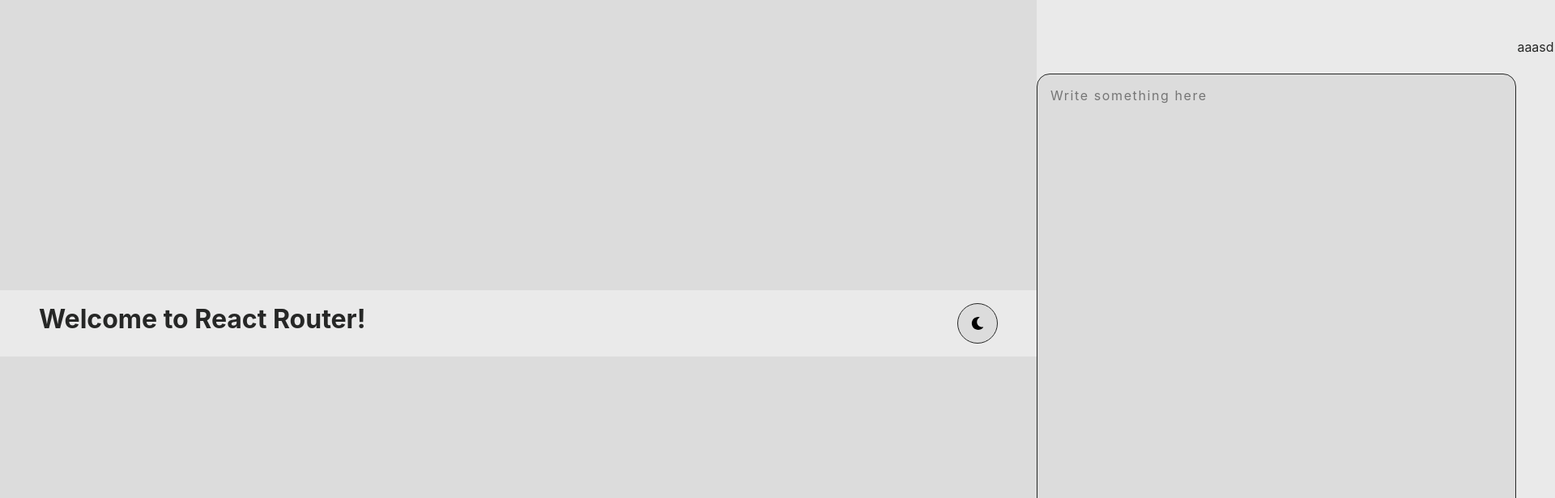
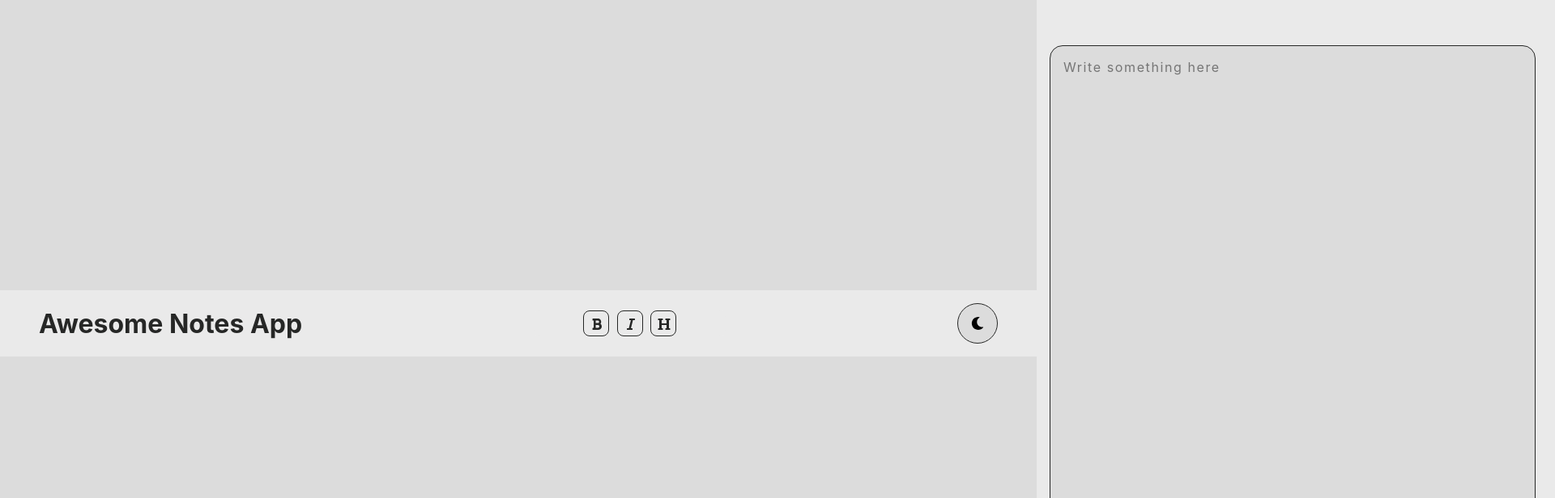
Before and after one commit to MichalKwarta/Markdown_editor, a React (Create React App) app: page / in a window 1280 px wide. Shown: the top 616 px of the page at 81% size, 1920 px wide, since content can reach past the window. Built offline with nearby package versions, Linux system fonts and the light colour scheme.

Commit message:
add buttons for bold italic and heading

```diff
--- a/src/App.tsx
+++ b/src/App.tsx
@@ -9,6 +9,7 @@ import Toggle from "./styled/Toggle";
 import MoonIcon from "./resources/moon.svg";
 import sunIcon from "./resources/sun.svg";
 import WorkArea from "./components/WorkArea";
+import Toolbar from "./components/Toolbar";
 
 function App() {
   const [t, setTheme] = React.useState<"light" | "dark">("light");
@@ -36,7 +37,7 @@ function App() {
           width="100vw"
           direction="row"
           justify="space-between"
-          align="start"
+          align="center"
           extra="padding:1rem 3rem;"
           as={motion.div}
           isbg={ 1}
@@ -46,7 +47,8 @@ function App() {
           transition={{ duration: 1, ease: "easeOut" }}
 
         >
-          <h1>Welcome to React Router!</h1>
+          <h1>Awesome Notes App</h1>
+            <Toolbar/>
           <Toggle
             as={motion.div}
             onClick={() => { toggleTheme(); console.log(window.getSelection()!.toString()) }}
--- /dev/null
+++ b/src/components/Toolbar.tsx
@@ -0,0 +1,65 @@
+import React from "react";
+import { FaBold, FaItalic, FaHeading } from "react-icons/fa";
+import styled from "styled-components";
+import FlexStyled from "../styled/Flex";
+import { motion } from "framer-motion";
+
+const ToolbarWrapper = styled(FlexStyled)`
+  background-color: ${(props) => props.theme.bg};
+  border-radius: 0.5rem;
+
+  & > * {
+    border: 1px solid ${(props) => props.theme.color};
+    width: 2rem;
+    height: 2rem;
+    padding: 0.5rem;
+    border-radius: 0.5rem;
+    margin: 0 0.3rem;
+  }
+`;
+
+
+
+const container = {
+    hidden: { opacity: 0 },
+    show: {
+      opacity: 1,
+      transition: {
+          staggerChildren: 0.2,
+          delay: 0.5,
+          delayChildren:0.5
+      }
+    }
+  }
+
+  const item = {
+    hidden: { opacity: 0,y:"-100%" },
+    show: { opacity: 1,y:0 }
+  }
+
+function Toolbar() {
+  return (
+    <ToolbarWrapper
+          as={motion.div}
+          direction="row"
+          justify="center"
+          align="center"
+          width="20%"
+          variants={container}
+          initial="hidden"
+          animate="show"    >
+      <motion.span  variants={item}>
+        <FaBold />
+          </motion.span>
+
+      <motion.span  variants={item}>
+        <FaItalic />
+      </motion.span>
+      <motion.span  variants={item}>
+        <FaHeading />
+      </motion.span>
+    </ToolbarWrapper>
+  );
+}
+
+export default Toolbar;
--- a/src/components/WorkArea.tsx
+++ b/src/components/WorkArea.tsx
@@ -1,65 +1,78 @@
-import  { useState } from 'react'
-import Grid from '../styled/Grid'
-import GridChild from '../styled/GridChild'
-import styled from 'styled-components'
-import { motion } from 'framer-motion'
+import { useState } from "react";
+import Grid from "../styled/Grid";
+import GridChild from "../styled/GridChild";
+import styled from "styled-components";
+import { motion } from "framer-motion";
+import ReactMarkdown from "react-markdown";
+import Toolbar from "./Toolbar";
 
 const WriteArea = styled(GridChild)`
   grid-column-start: 2;
-    border:1px solid ${props => props.theme.color || 'transparent'};
-    width:100%;
-    height:100%;
+  border: 1px solid ${(props) => props.theme.color || "transparent"};
+  width: 100%;
+  height: 100%;
   resize: none;
-    background-color: ${props => props.theme.elementColor || 'transparent'};
-    color: ${props => props.theme.color || 'transparent'};
-    border-radius:1rem;
-    padding:1rem;
-    font-size:1rem;
-    font-family:inherit;
-    letter-spacing:0.1rem;
+  background-color: ${(props) => props.theme.elementColor || "transparent"};
+  color: ${(props) => props.theme.color || "transparent"};
+  border-radius: 1rem;
+  padding: 1rem;
+  font-size: 1rem;
+  font-family: inherit;
+  letter-spacing: 0.1rem;
 
+  padding: 1rem;
   &:focus {
-        outline:none;
+    outline: none;
   }
 
-    &::-webkit-scrollbar{
-        display:none;
+  &::-webkit-scrollbar {
+    display: none;
   }
-
-`
-
-
+`;
 
 function WorkArea() {
-    const [plainText, setPlainText] = useState<string>('Write something here')
+  const [plainText, setPlainText] = useState<string>("Write something here");
   const handleChange = (e: React.ChangeEvent<HTMLTextAreaElement>) => {
-    setPlainText(e.target.value)
-    }
+    setPlainText(e.target.value);
+  };
   return (
-        <Grid templateColumns='1fr 1fr' templateRows='0.05fr 0.95fr' width='100%' height='90%' columnGap="3rem" rowGap="1rem" >
-            <GridChild  rowStart={1} rowEnd={1} columnStart={1} columnEnd={3} >
-aaasd
-            </GridChild>
-            <WriteArea as={motion.textarea}
+    <Grid
+      templatecolumns="1fr 1fr"
+      templaterows="1fr"
+      width="100vw"
+      height="90%"
+      columngap="3rem"
+      rowgap="1rem"
+      padding="1rem"
+    >
+      <WriteArea
+        as={motion.textarea}
         initial={{ x: "-100%" }}
         animate={{ x: 0 }}
         exit={{ x: "-100%" }}
         transition={{ duration: 1, ease: "easeOut" }}
         placeholder={"Write something here"}
-                onChange={handleChange} rowStart={2} rowEnd={2} columnEnd={1} columnStart={1}></WriteArea>
-            <WriteArea as={motion.div}
-
+        onChange={handleChange}
+        rowstart={1}
+        rowend={2}
+        columnend={1}
+        columnstart={1}
+      ></WriteArea>
+      <WriteArea
+        as={motion.div}
         initial={{ x: "100%" }}
         animate={{ x: 0 }}
         exit={{ x: "100%" }}
         transition={{ duration: 1, ease: "easeOut" }}
-
-                rowStart={2} rowEnd={2} columnEnd={2} columnStart={2}>{plainText}</WriteArea>
-
-
-
+        rowstart={1}
+        rowend={2}
+        columnend={2}
+        columnstart={2}
+      >
+        <ReactMarkdown children={plainText} />
+      </WriteArea>
     </Grid>
-  )
+  );
 }
 
-export default WorkArea
+export default WorkArea;
--- a/src/helpers/GlobalStyle.tsx
+++ b/src/helpers/GlobalStyle.tsx
@@ -13,7 +13,6 @@ const GlobalStyle = createGlobalStyle<GlobalStyleProps>`
     display: flex;
     flex-direction: column;
     justify-content: center;
-    overflow:hidden;
     font-family: BlinkMacSystemFont, -apple-system, 'Segoe UI', Roboto, Helvetica, Arial, sans-serif;
   }
   *,*::after,*::before{
--- a/src/styled/Grid.tsx
+++ b/src/styled/Grid.tsx
@@ -1,15 +1,15 @@
 import styled from "styled-components";
 
 type gridProps = {
-    templateColumns?: string;
-    templateRows?: string;
-    justifyItems?: 'start' | 'end' | 'center' | 'stretch';
-    alignItems?: 'start' | 'end' | 'center' | 'stretch';
+    templatecolumns?: string;
+    templaterows?: string;
+    justifyitems?: 'start' | 'end' | 'center' | 'stretch';
+    alignitems?: 'start' | 'end' | 'center' | 'stretch';
     width?: string;
     height?: string;
-    columnGap?: string;
-    rowGap?: string;
-
+    columngap?: string;
+    rowgap?: string;
+    padding?: string;
     margin?: string;
 
 
@@ -18,19 +18,18 @@ type gridProps = {
 
 const Grid = styled.div<gridProps>`
     display:grid;
-    grid-template-columns:${props => props.templateColumns || '1fr'};
-    grid-template-rows:${props => props.templateRows || '1fr'};
-    justify-items:${props => props.justifyItems || 'center'};
-    align-items:${props => props.alignItems || 'center'};
-    width:${props => `calc(${props.width} - ${props.columnGap})`|| ''};
+    grid-template-columns:${props => props.templatecolumns || '1fr'};
+    grid-template-rows:${props => props.templaterows || '1fr'};
+    justify-items:${props => props.justifyitems || 'center'};
+    align-items:${props => props.alignitems || 'center'};
+    width:${props =>  props.width|| ''};
     height:${props => props.height || ''};
-    column-gap:${props => props.columnGap || '0px'};
-    row-gap:${props => props.rowGap || '0px'};
-
+    column-gap:${props => props.columngap || '0px'};
+    row-gap:${props => props.rowgap || '0px'};
+    padding:${props=>props.padding||'0px'};
     margin:${props => props.margin || '0px'};
     overflow-y:auto;
     overflow-x:hidden;
-
     position: relative;
     &::-webkit-scrollbar {
          width:1rem;
--- a/src/styled/GridChild.tsx
+++ b/src/styled/GridChild.tsx
@@ -1,24 +1,24 @@
 import styled from "styled-components";
 
 export type GridChildProps = {
-    columnStart?: number;
-  columnEnd?: number;
-  rowStart?: number;
-    rowEnd?: number;
-    justifySelf?: 'start' | 'end' | 'center' | 'stretch';
-    alignSelf?: 'start' | 'end' | 'center' | 'stretch';
+    columnstart?: number;
+  columnend?: number;
+  rowstart?: number;
+    rowend?: number;
+    justifyself?: 'start' | 'end' | 'center' | 'stretch';
+    alignself?: 'start' | 'end' | 'center' | 'stretch';
 
 
 
 
 }
 const GridChild = styled.div<GridChildProps>`
-    grid-column-start: ${props => props.columnStart || 1};
-    grid-column-end: ${props => props.columnEnd || 1};
-    grid-row-start: ${props => props.rowStart || 1};
-    grid-row-end: ${props => props.rowEnd || 1};
-    justify-self: ${props => props.justifySelf || 'center'};
-    align-self: ${props => props.alignSelf || 'center'};
+    grid-column-start: ${props => props.columnstart || 1};
+    grid-column-end: ${props => props.columnend || 1};
+    grid-row-start: ${props => props.rowstart || 1};
+    grid-row-end: ${props => props.rowend || 1};
+    justify-self: ${props => props.justifyself || 'center'};
+    align-self: ${props => props.alignself || 'center'};
     font-size:1rem;
 
 
--- a/src/styled/Input.tsx
+++ /dev/null
@@ -1 +0,0 @@
-import styled from "styled-components";
```
Lines whose indentation alone changed are shown as unchanged.
